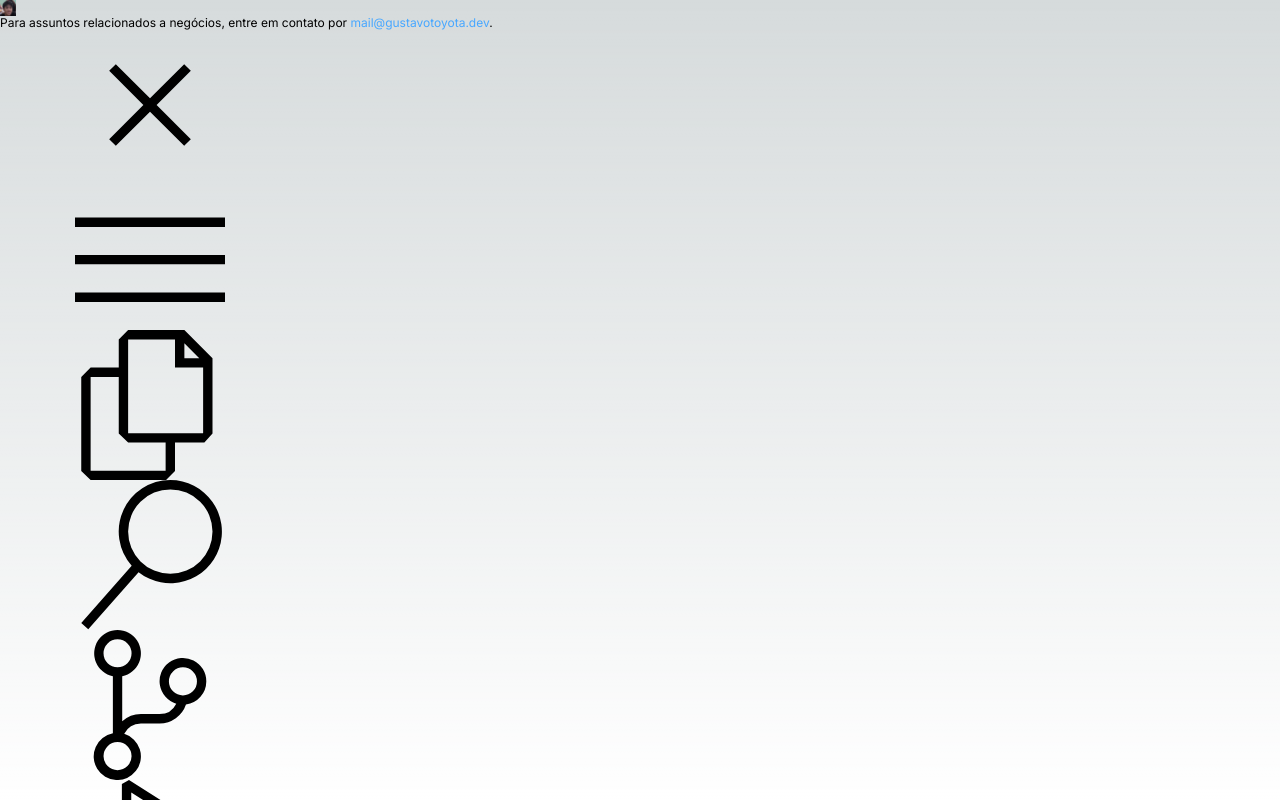
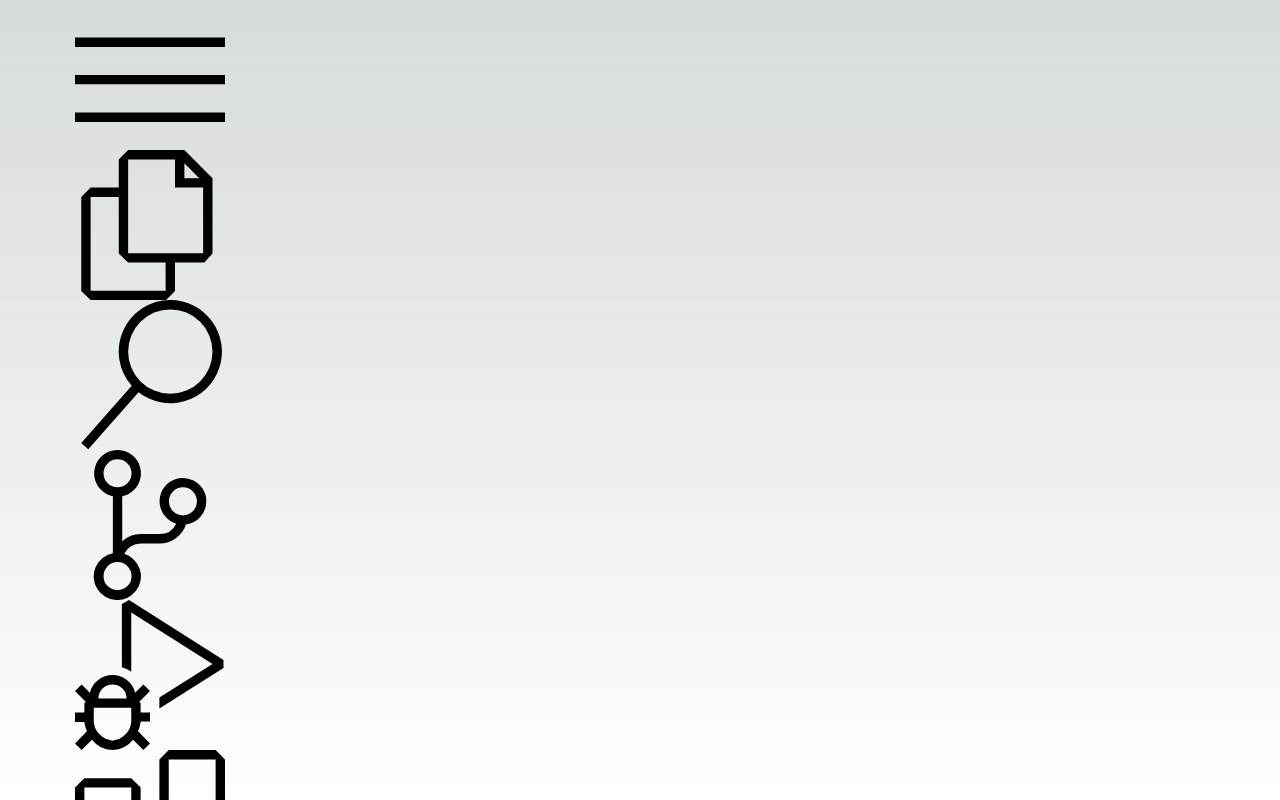
Before and after one commit to gustavotoyota/website, a Next.js app: page / in a window 1280 px wide. Shown: the top 800 px of the page. Built offline with nearby package versions, Linux system fonts and the light colour scheme.

Commit message:
ui: remove banner

```diff
--- a/src/app/page.tsx
+++ b/src/app/page.tsx
@@ -10,13 +10,9 @@ import GaleriaTab from "@/components/tabs/galeria";
 import ProjetosTab from "@/components/tabs/projetos";
 import WelcomeTab from "@/components/tabs/welcome";
 import { files, useStateEx } from "@/utils";
-import Image from "next/image";
-import { useEffect } from "react";
-import { useState } from "react";
+import { useEffect, useState } from "react";
 
 export default function Home() {
-  const [showBanner, setShowBanner] = useState(true);
-
   const [activeAction, setActiveAction] = useState<string | null>("files");
 
   useEffect(() => {
@@ -36,28 +32,6 @@ export default function Home() {
 
   return (
     <main className="flex h-[100%] flex-col text-white">
-      {showBanner ? (
-        <div className="pl-2 bg-[#323232] flex items-center py-[3px]">
-          <Image src="/images/icon.png" alt="icon" width={16} height={16} />
-
-          <div className="ml-2 flex-1">
-            Para assuntos relacionados a negócios, entre em contato por{" "}
-            <a href="mailto:mail@gustavotoyota.dev">mail@gustavotoyota.dev</a>.
-          </div>
-
-          <div className="flex-none mr-2 flex items-center justify-center">
-            <div
-              className="w-5 h-5 rounded flex items-center justify-center hover:bg-white/10 cursor-pointer"
-              onClick={() => setShowBanner(false)}
-            >
-              <svg className="w-4 h-4 text-neutral-200">
-                <use xlinkHref="codicon.svg#close" />
-              </svg>
-            </div>
-          </div>
-        </div>
-      ) : null}
-
       <div className="flex-1 flex select-none bg-[#181818] h-0">
         {/* Mini buttons */}
 
```
